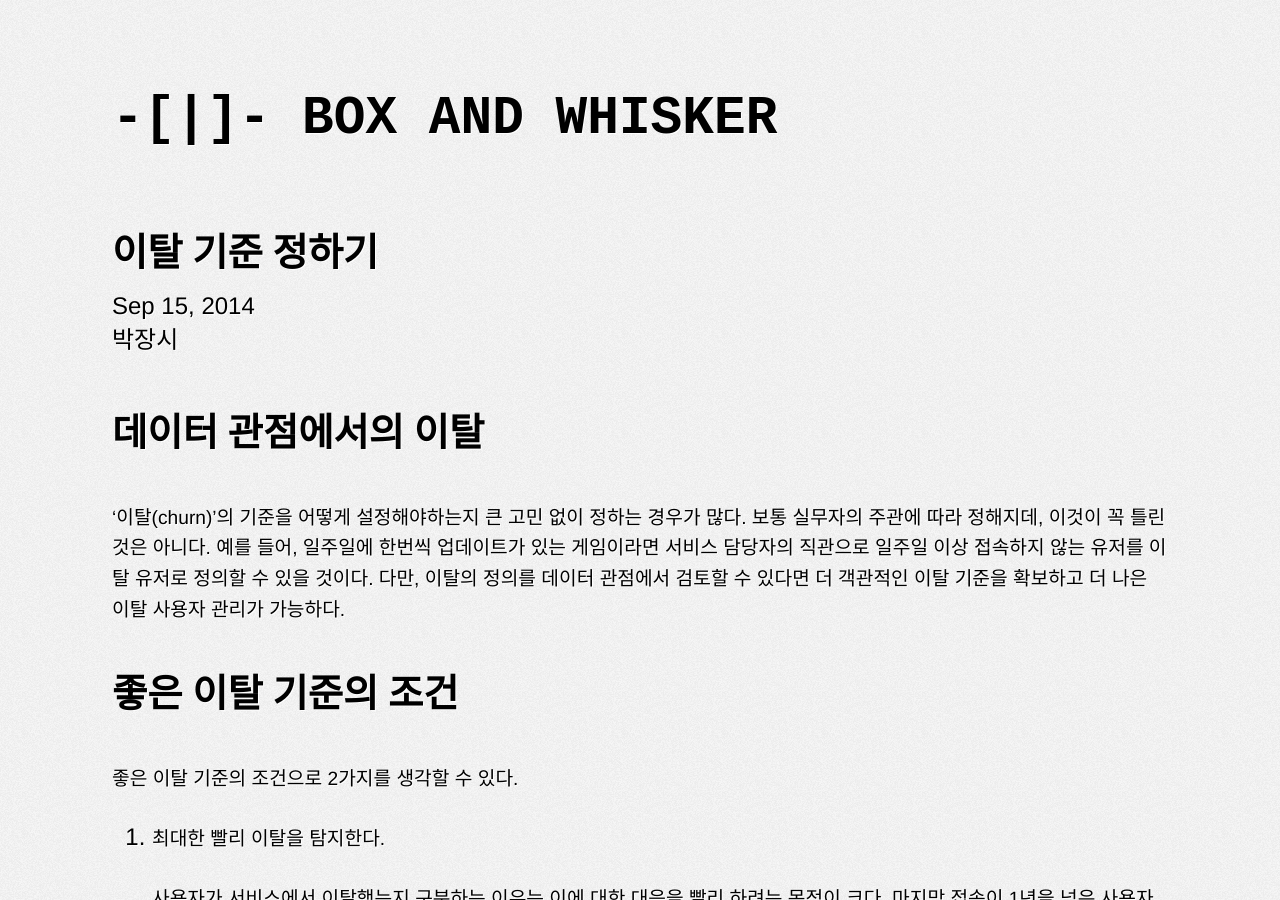
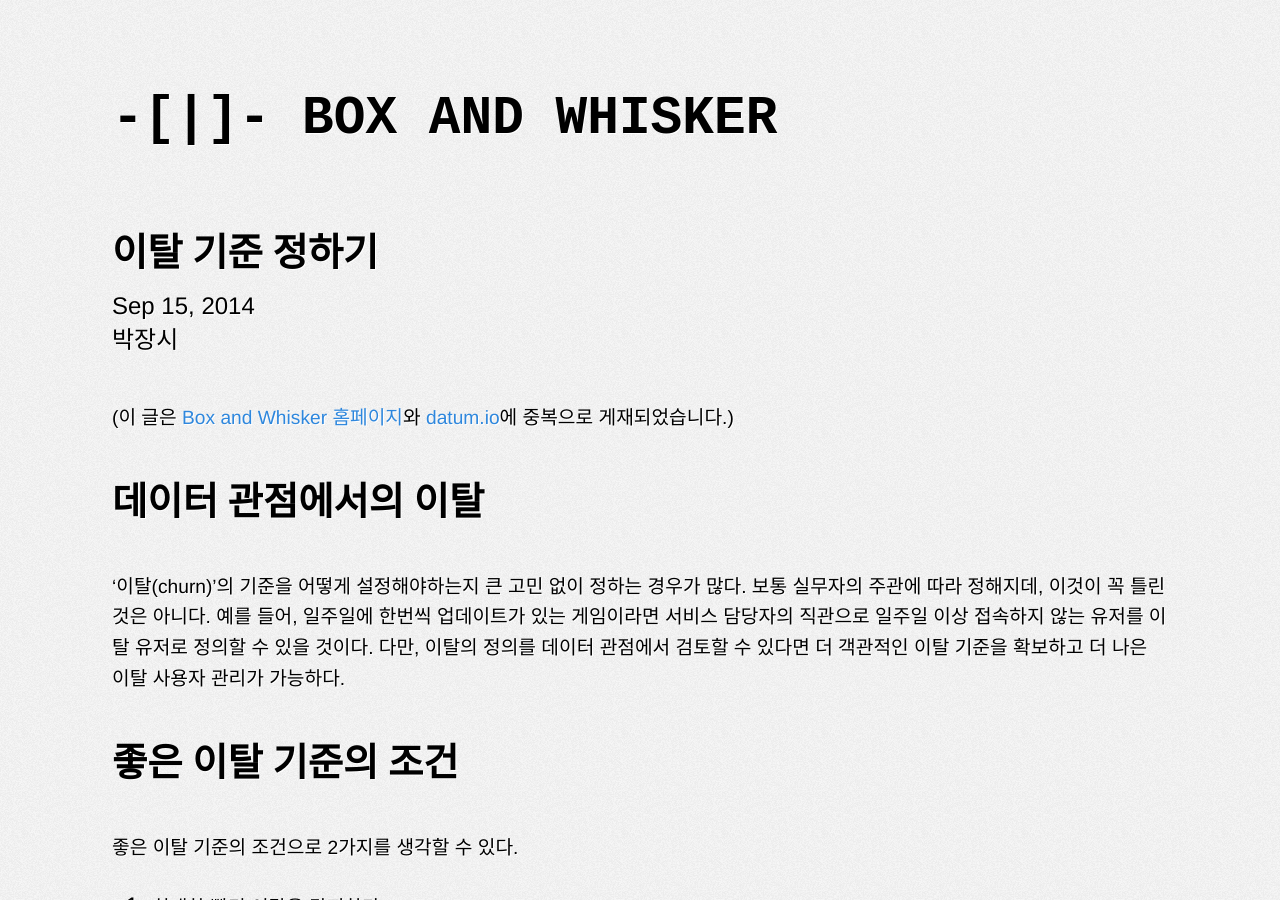
Before and after one commit to boxnwhiskr/boxnwhiskr.github.io, a Jekyll site: the page built from _posts/2014-09-15-make_a_criterion_for_churn.markdown, in a window 1280 px wide and 900 px high. Built offline with Jekyll 4.4.1, drawn with Linux system fonts in a browser that asks for light colours; formulas are drawn with MathJax 3.

Commit message:
add a sentence

```diff
--- a/_posts/2014-09-15-make_a_criterion_for_churn.markdown
+++ b/_posts/2014-09-15-make_a_criterion_for_churn.markdown
@@ -4,6 +4,9 @@ title: 이탈 기준 정하기
 author: 박장시
 date: 2014-09-15
 ---
+
+(이 글은 [Box and Whisker 홈페이지](www.boxnwhis.kr)와 [datum.io](datum.io)에 중복으로 게재되었습니다.)
+
 # 데이터 관점에서의 이탈
 
 '이탈(churn)'의 기준을 어떻게 설정해야하는지 큰 고민 없이 정하는 경우가 많다. 보통 실무자의 주관에 따라 정해지데, 이것이 꼭 틀린 것은 아니다. 예를 들어, 일주일에 한번씩 업데이트가 있는 게임이라면 서비스 담당자의 직관으로 일주일 이상 접속하지 않는 유저를 이탈 유저로 정의할 수 있을 것이다. 다만, 이탈의 정의를 데이터 관점에서 검토할 수 있다면 더 객관적인 이탈 기준을 확보하고 더 나은 이탈 사용자 관리가 가능하다.
```
